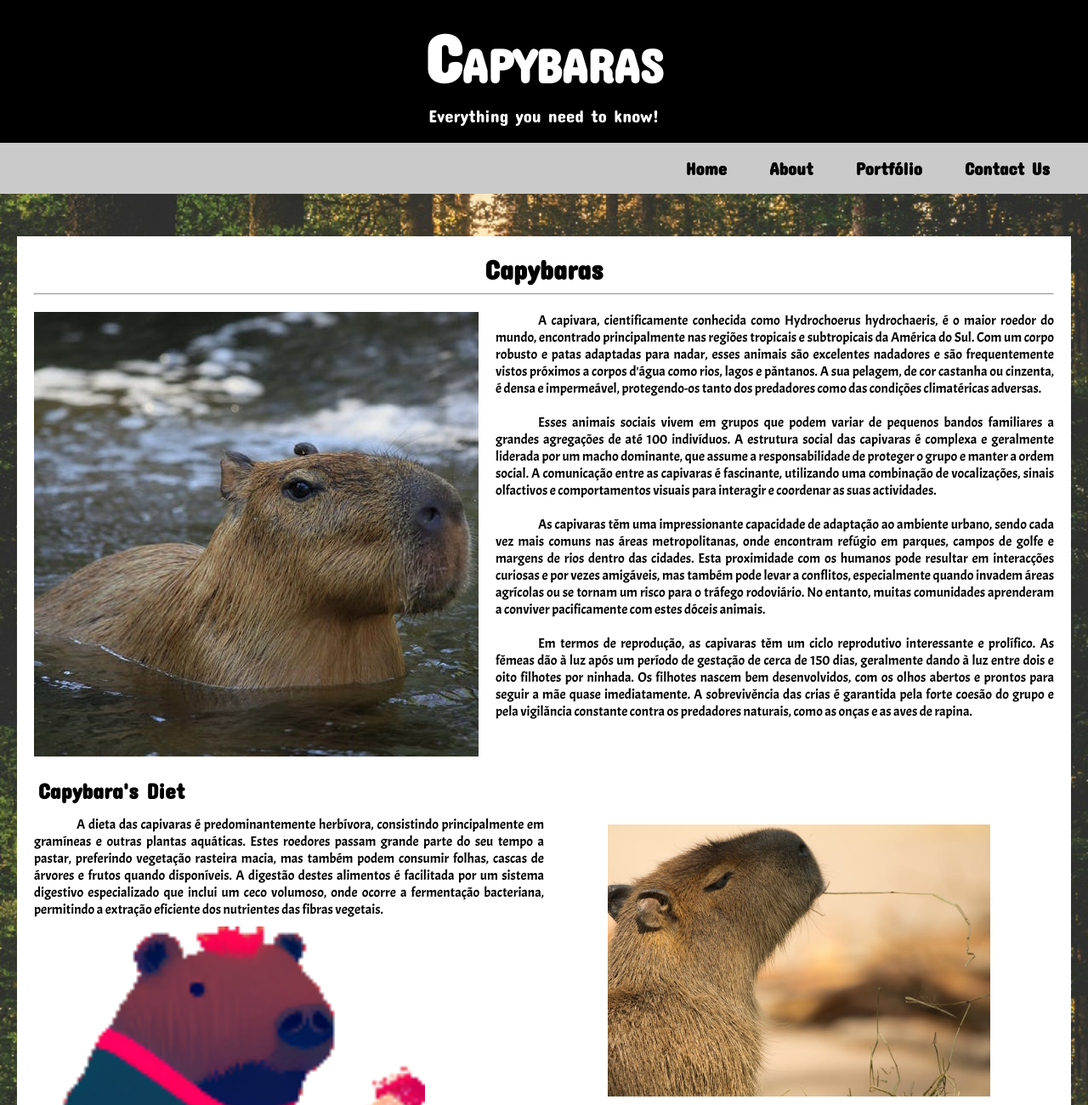
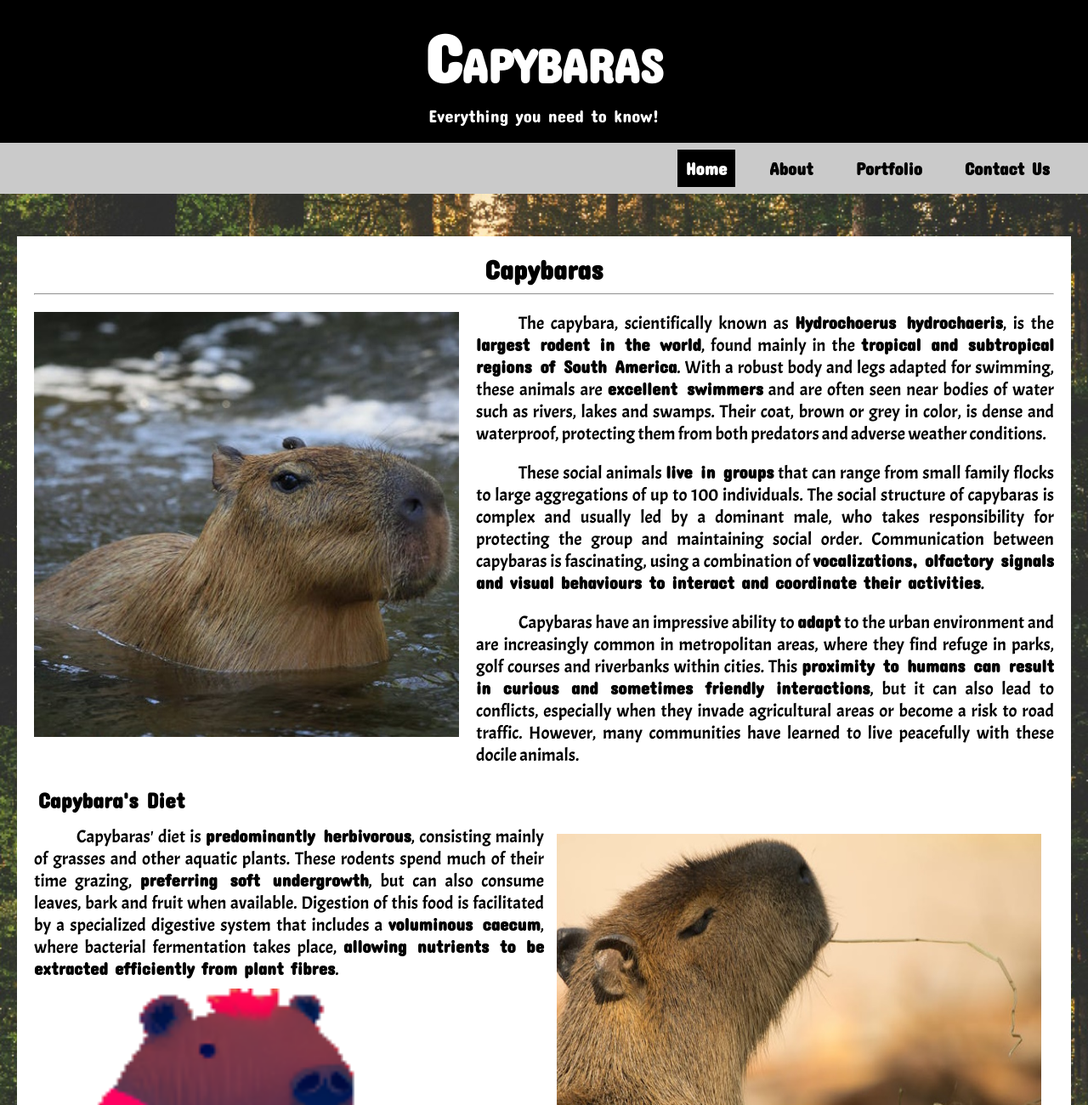
Before and after one commit to leonardojpires/capybara, a plain HTML site: page index.html in a window 1280 px wide. Shown: the top 1300 px of the page at 85% size. Drawn offline with Linux system fonts and the light colour scheme.

Commit message:
últimos retoques

```diff
--- a/estilos/style.css
+++ b/estilos/style.css
@@ -87,6 +87,15 @@ nav a:hover::after {
     transition: 0.5s;
 }
 
+.active {
+    background-color: black;
+    color: white;
+}
+
+.active:hover {
+    color: black;
+}
+
 .burger-menu {
     display: none;
     font-size: 24px;
@@ -122,8 +131,8 @@ main {
 }
 
 main img {
-    width: auto;
-    height: auto;
+    width: 500px;
+    height: 500px;
 }
 
 main h1 {
@@ -145,6 +154,7 @@ main p {
     text-align: justify;
     text-indent: 50px;
     font-family: "Acme", Arial, Helvetica, sans-serif;
+    font-size: 1.3em;
 }
 
 main section {
@@ -156,7 +166,7 @@ section#introduction img, section#introduction p {
 }
 
 section#capy-diet img {
-    width: 75%;
+    width: 95%;
     margin: 10px;
     box-shadow: 0px 0px 10px 4px white;
 }
@@ -385,4 +395,4 @@ footer a:hover {
     background: #ff5b5b;
     color: #174ea6;
     transition: 0.2s;
-  }
+}
--- a/index.html
+++ b/index.html
@@ -6,6 +6,7 @@
     <title>Everything About Capybaras</title>
     <link rel="stylesheet" href="estilos/style.css">
     <link rel="stylesheet" href="estilos/other-styles.css">
+    <link rel="shortcut icon" href="imagens/capy-icon.ico" type="image/x-icon">
 </head>
 <body>
     <header>
@@ -18,9 +19,9 @@
                 &#9776;
             </div>
             <div class="links-menu" id="links-menu">
-                <a href="#" target="_blank">Home</a>
+                <a href="#" target="_blank" class="active">Home</a>
                 <a href="#" target="_blank">About</a>
-                <a href="#" target="_blank">Portfólio</a>
+                <a href="#" target="_blank">Portfolio</a>
                 <a href="#" target="_blank">Contact Us</a>
             </div>
         </nav>
@@ -41,10 +42,10 @@
                 <div class="container">
                     <img class="images" src="imagens/capy1.jpg" alt="A capybara on a lake">
                     <div class="text-content">
-                        <p>A capivara, cientificamente conhecida como Hydrochoerus hydrochaeris, é o maior roedor do mundo, encontrado principalmente nas regiões tropicais e subtropicais da América do Sul. Com um corpo robusto e patas adaptadas para nadar, esses animais são excelentes nadadores e são frequentemente vistos próximos a corpos d'água como rios, lagos e pântanos. A sua pelagem, de cor castanha ou cinzenta, é densa e impermeável, protegendo-os tanto dos predadores como das condições climatéricas adversas.</p>
-                        <p>Esses animais sociais vivem em grupos que podem variar de pequenos bandos familiares a grandes agregações de até 100 indivíduos. A estrutura social das capivaras é complexa e geralmente liderada por um macho dominante, que assume a responsabilidade de proteger o grupo e manter a ordem social. A comunicação entre as capivaras é fascinante, utilizando uma combinação de vocalizações, sinais olfactivos e comportamentos visuais para interagir e coordenar as suas actividades.</p>
-                        <p>As capivaras têm uma impressionante capacidade de adaptação ao ambiente urbano, sendo cada vez mais comuns nas áreas metropolitanas, onde encontram refúgio em parques, campos de golfe e margens de rios dentro das cidades. Esta proximidade com os humanos pode resultar em interacções curiosas e por vezes amigáveis, mas também pode levar a conflitos, especialmente quando invadem áreas agrícolas ou se tornam um risco para o tráfego rodoviário. No entanto, muitas comunidades aprenderam a conviver pacificamente com estes dóceis animais.</p>
-                        <p>Em termos de reprodução, as capivaras têm um ciclo reprodutivo interessante e prolífico. As fêmeas dão à luz após um período de gestação de cerca de 150 dias, geralmente dando à luz entre dois e oito filhotes por ninhada. Os filhotes nascem bem desenvolvidos, com os olhos abertos e prontos para seguir a mãe quase imediatamente. A sobrevivência das crias é garantida pela forte coesão do grupo e pela vigilância constante contra os predadores naturais, como as onças e as aves de rapina.</p>
+                        <p>The capybara, scientifically known as <strong>Hydrochoerus hydrochaeris</strong>, is the <strong>largest rodent in the world</strong>, found mainly in the <strong>tropical and subtropical regions of South America</strong>. With a robust body and legs adapted for swimming, these animals are <strong>excellent swimmers</strong> and are often seen near bodies of water such as rivers, lakes and swamps. Their coat, brown or grey in color, is dense and waterproof, protecting them from both predators and adverse weather conditions.</p>
+                        <p>These social animals <strong>live in groups</strong> that can range from small family flocks to large aggregations of up to 100 individuals. The social structure of capybaras is complex and usually led by a dominant male, who takes responsibility for protecting the group and maintaining social order. Communication between capybaras is fascinating, using a combination of <strong>vocalizations, olfactory signals and visual behaviours to interact and coordinate their activities</strong>.</p>
+                        <p>Capybaras have an impressive ability to <strong>adapt</strong> to the urban environment and are increasingly common in metropolitan areas, where they find refuge in parks, golf courses and riverbanks within cities. This <strong>proximity to humans can result in curious and sometimes friendly interactions</strong>, but it can also lead to conflicts, especially when they invade agricultural areas or become a risk to road traffic. However, many communities have learned to live peacefully with these docile animals.</p>
+
                     </div>
                 </div>
             </section>
@@ -52,9 +53,9 @@
                 <h2>Capybara's Diet</h2>
                 <div class="container">
                     <div class="text-content">
-                        <p>A dieta das capivaras é predominantemente herbívora, consistindo principalmente em gramíneas e outras plantas aquáticas. Estes roedores passam grande parte do seu tempo a pastar, preferindo vegetação rasteira macia, mas também podem consumir folhas, cascas de árvores e frutos quando disponíveis. A digestão destes alimentos é facilitada por um sistema digestivo especializado que inclui um ceco volumoso, onde ocorre a fermentação bacteriana, permitindo a extração eficiente dos nutrientes das fibras vegetais.</p>
-                        <img class="img-v" src="imagens/capybara-rocker.png" alt="Your friend capybara rockin'">
-                        <p>Além disso, as capivaras apresentam um comportamento conhecido como cecotrofia, em que ingerem fezes especiais que são novamente digeridas para obter nutrientes adicionais que não foram absorvidos na primeira passagem pelo sistema digestivo. Este comportamento é crucial para maximizar a eficiência da digestão e garantir uma nutrição adequada. Durante períodos de seca ou escassez de alimentos, a capacidade das capivaras de adaptar sua dieta para incluir uma maior variedade de plantas contribui para sua sobrevivência em diferentes ambientes e condições climáticas.</p>
+                        <p>Capybaras' diet is <strong>predominantly herbivorous</strong>, consisting mainly of grasses and other aquatic plants. These rodents spend much of their time grazing, <strong>preferring soft undergrowth</strong>, but can also consume leaves, bark and fruit when available. Digestion of this food is facilitated by a specialized digestive system that includes a <strong>voluminous caecum</strong>, where bacterial fermentation takes place, <strong>allowing nutrients to be extracted efficiently from plant fibres</strong>.</p>
+                        <img style="width: 80%;" class="img-v" src="imagens/capybara-rocker.png" alt="Your friend capybara rockin'">
+                        <p>In addition, capybaras exhibit a behavior known as <strong>cecotrophy</strong>, in which they ingest special feces that are <strong>re-digested to obtain additional nutrients that were not absorbed in the first pass through the digestive system</strong>. This behaviour is crucial for maximizing digestion efficiency and ensuring adequate nutrition. During periods of drought or food shortages, capybaras' ability to adapt their diet to include a greater variety of plants contributes to their survival in different environments and climatic conditions.</p>
                     </div>
                     <div class="images">
                         <img src="imagens/capy2.jpg" alt="Capybara eating">
```
Also changed, not shown: imagens/capy-icon.ico (added), imagens/capy-icon.png (added).
